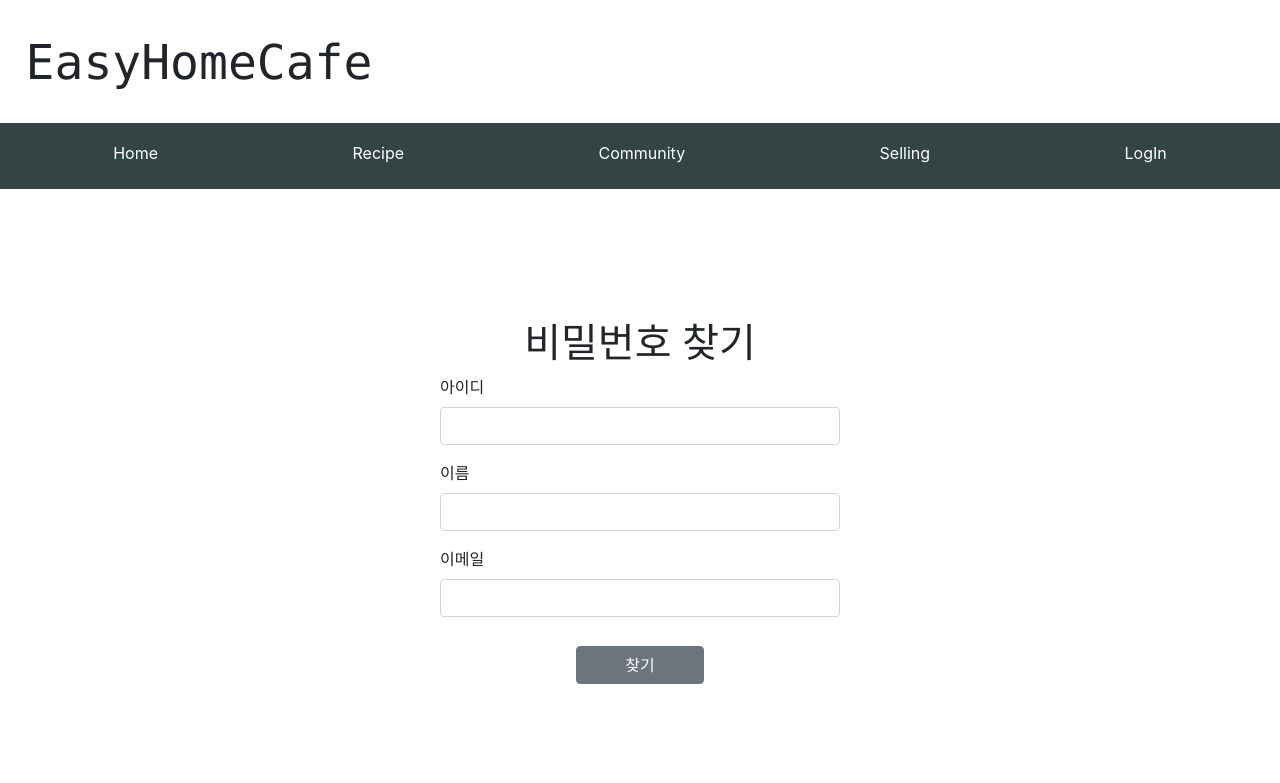
After one commit to GuGaYoung/EasyHomeCafeWebSite, a PHP site: page /findpassword.php in a window 1280 px wide. The commit adds this page. Shown: the top 783 px of the page. Run offline with PHP 8.4, Linux system fonts and the light colour scheme.

Commit message:
비밀번호 찾기 레이아웃 제작

```diff
--- /dev/null
+++ b/html/findpassword.css
@@ -0,0 +1,19 @@
+.findPasswordText{
+    margin-top: 2%;
+    text-align: center;
+}
+
+.findPasswordForm{
+    margin-top: 130px;
+}
+
+.form-group {
+    width: 400px;
+}
+
+.btn{
+    width: 10%;
+    margin: 1% 1%;
+    margin-left: 45%;
+    text-align: center;
+}
--- /dev/null
+++ b/html/findpassword.php
@@ -0,0 +1,36 @@
+<?php
+include "headerNav.php";
+?>
+<!DOCTYPE html>
+<html lang="en">
+
+<head>
+    <meta charset="UTF-8">
+    <meta name="viewport" content="width=device-width, initial-scale=1.0">
+    <title>EasyHomeCafe-로그인</title>
+    <link rel="stylesheet" href="https://stackpath.bootstrapcdn.com/bootstrap/4.5.0/css/bootstrap.min.css" integrity="sha384-9aIt2nRpC12Uk9gS9baDl411NQApFmC26EwAOH8WgZl5MYYxFfc+NcPb1dKGj7Sk" crossorigin="anonymous">
+    <link rel="stylesheet" href="findpassword.css">
+</head>
+<body>
+
+<main>
+    <form method="post" class="findPasswordForm" action='login_check.php'>
+        <h1 class="findPasswordText">비밀번호 찾기</h1>
+        <div class="mx-auto form-group">
+            <label for="inputId">아이디</label>
+            <input type="text" class="form-control" name="inputId">
+        </div>
+        <div class="mx-auto form-group">
+            <label for="inputName">이름</label>
+            <input type="text" class="form-control" name="inputName">
+        </div>
+        <div class="mx-auto form-group">
+            <label for="inputEmail">이메일</label>
+            <input type="text" class="form-control" name="inputEmail">
+        </div>
+        <button type="submit" class="btn btn-secondary"> 찾기 </button>
+    </form>
+</main>
+</body>
+
+</html>
--- a/html/login.php
+++ b/html/login.php
@@ -35,7 +35,7 @@ include "headerNav.php";
             </div>
             <div class="mx-auto form-group">
                 <a href="findId.php" class="linkFind">아이디</a>
-                <a href="/member/find/password" class="linkFind">비밀번호 찾기</a>
+                <a href="findpassword.php" class="linkFind">비밀번호 찾기</a>
                 <a href="signup.html" class="signUp">회원가입</a>
             </div>
         </div>
```
